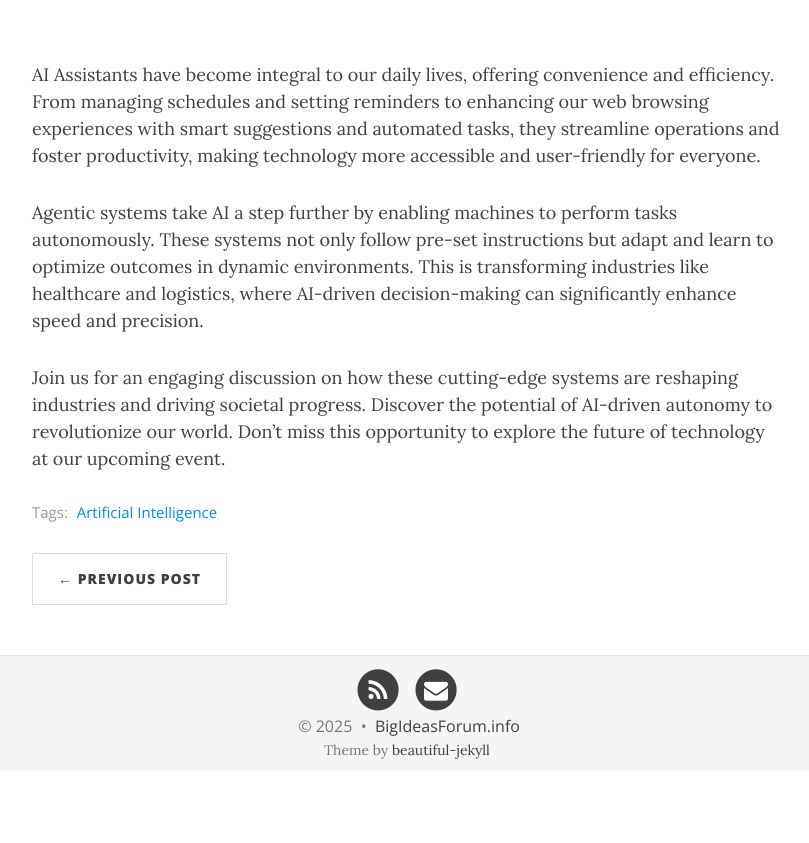
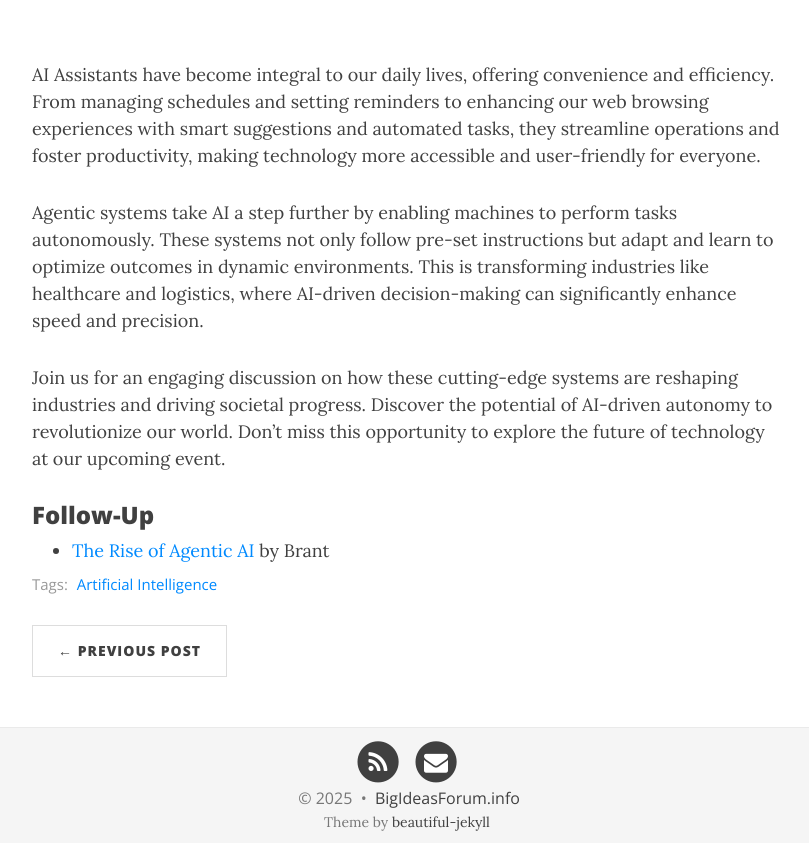
Before and after one commit to BigIdeasForum/bigideasforum.github.io, a Jekyll site: the page built from _posts/2025/2025-10-02-agents.md, in a window 1280 px wide and 900 px high, scrolled down 504 px, cut to the strip 57-900 px from the top of the window. Shown: the whole strip, without its empty margins (233-1042 px from the left). Built offline with Jekyll 4.4.1, drawn with Linux system fonts in a browser that asks for light colours; nearby versions of some CDN libraries; before the commit the page ends 1332 px from its top, so only the background shows below that.

Commit message:
Add presentation link

```diff
--- a/_posts/2025/2025-10-02-agents.md
+++ b/_posts/2025/2025-10-02-agents.md
@@ -13,3 +13,7 @@ AI Assistants have become integral to our daily lives, offering convenience and
 Agentic systems take AI a step further by enabling machines to perform tasks autonomously. These systems not only follow pre-set instructions but adapt and learn to optimize outcomes in dynamic environments. This is transforming industries like healthcare and logistics, where AI-driven decision-making can significantly enhance speed and precision.
 
 Join us for an engaging discussion on how these cutting-edge systems are reshaping industries and driving societal progress. Discover the potential of AI-driven autonomy to revolutionize our world. Don't miss this opportunity to explore the future of technology at our upcoming event.
+
+### Follow-Up
+
+* [The Rise of Agentic AI](https://app.tana.inc/shared/the-rise-of-agentic-ai/MEpZR3B1WXFYaDJJL09MVGM2ekh1SU1IOQ==) by Brant
```
